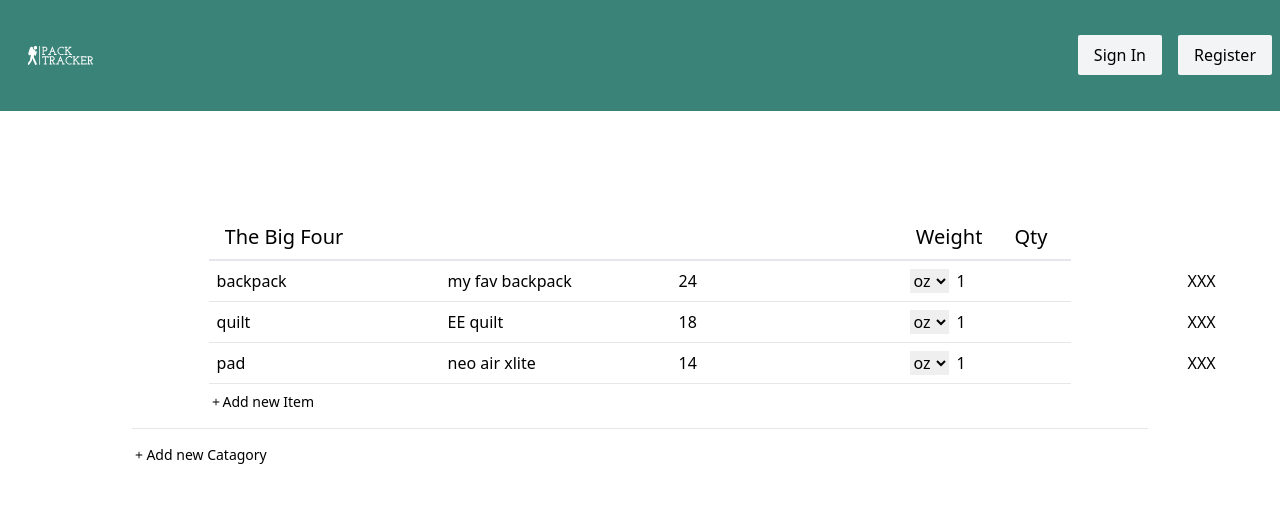
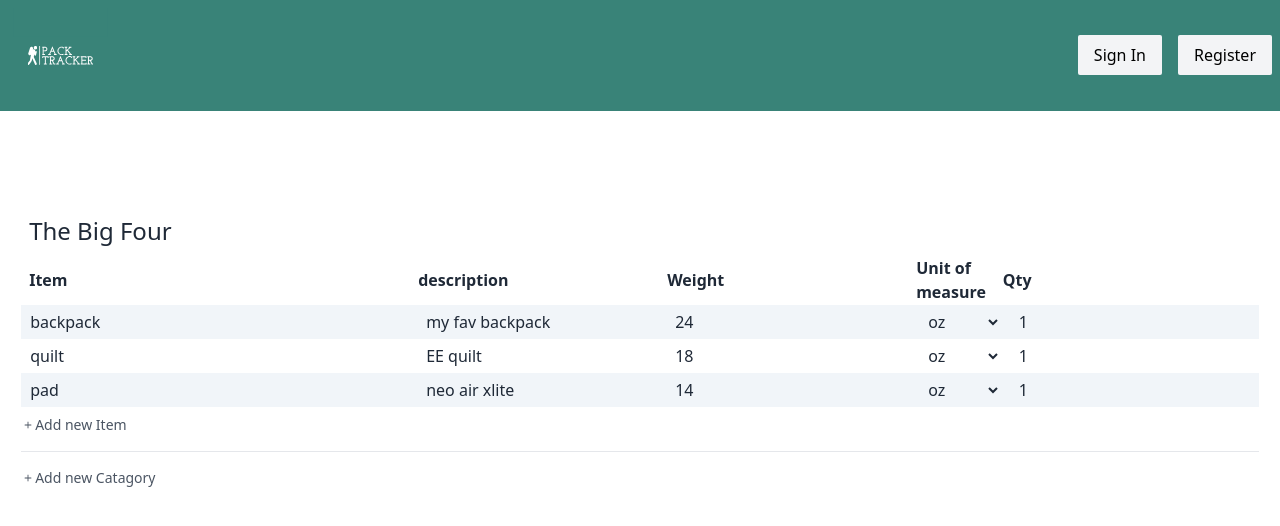
Before and after one commit to jrmeyers92/pack-tracker, a Next.js app: page / in a window 1280 px wide. Shown: the top 526 px of the page. Built offline with nearby package versions, Linux system fonts and the light colour scheme.

Commit message:
convert to tables, add styling, and start on firebase auth

```diff
--- a/src/app/components/CatagoryItem.js
+++ b/src/app/components/CatagoryItem.js
@@ -2,120 +2,105 @@ import { updateItem, deleteItem } from "../store";
 import { useDispatch } from "react-redux";
 
 const CatagoryItem = ({ data, catagoryID, id }) => {
-  const unitsOfMeasure = ["oz", "g", "lb", "kg"];
-
   const dispatch = useDispatch();
 
   const handleDeleteItem = () => {
-    console.log("ran");
     dispatch(deleteItem({ catagoryID: catagoryID, itemID: id }));
   };
 
-  const handleNameChange = (event) => {
+  const handleInputChange = (event) => {
+    console.log(event.target.name);
     dispatch(
       updateItem({
         catagoryID: catagoryID,
         itemID: data.id,
-        name: event.target.value,
-      })
-    );
-  };
-
-  const handleDescriptionChange = (event) => {
-    dispatch(
-      updateItem({
-        catagoryID: catagoryID,
-        itemID: data.id,
-        descritption: event.target.value,
-      })
-    );
-  };
-
-  const handleWeightChange = (event) => {
-    dispatch(
-      updateItem({
-        catagoryID: catagoryID,
-        itemID: data.id,
-        weight: event.target.value,
-      })
-    );
-  };
-
-  const handleUOMChange = (event) => {
-    dispatch(
-      updateItem({
-        catagoryID: catagoryID,
-        itemID: data.id,
-        unitOfMeasure: event.target.value,
-      })
-    );
-  };
-
-  const handleQtyChange = (event) => {
-    dispatch(
-      updateItem({
-        catagoryID: catagoryID,
-        itemID: data.id,
-        qty: event.target.value,
+        [event.target.name]: event.target.value,
       })
     );
   };
 
   return (
-    <li className="p-2 w-full flex justify-between border-b">
+    <>
+      <tr className="odd:bg-slate-100 odd:hover:bg-slate-200 even:hover:bg-zinc-200 duration-200 text-gray-800">
+        <td>
           <input
-        className="outline-0"
+            className="outline-0 bg-inherit hover:ring-2 hover:ring-inset hover:ring-pink py-1 px-2 pl-2"
+            bg-inherit
             type="text"
             name="name"
             placeholder="name"
-        onChange={handleNameChange}
+            onChange={handleInputChange}
             value={data.name}
           />
+        </td>
+        <td>
           <input
-        className="outline-0"
+            className="outline-0 bg-inherit hover:ring-2 hover:ring-inset hover:ring-pink py-1 px-2"
+            bg-inherit
             type="text"
             placeholder="description"
-        onChange={handleDescriptionChange}
-        value={data.descritption}
+            name="description"
+            onChange={handleInputChange}
+            value={data.description}
           />
+        </td>
+        <td>
           <input
-        className="outline-0"
+            className="outline-0 bg-inherit hover:ring-2 hover:ring-inset hover:ring-pink py-1 px-2"
             type="number"
+            name="weight"
             placeholder="weight"
             value={data.weight}
-        onChange={handleWeightChange}
+            onChange={handleInputChange}
           />
+        </td>
+        <td>
           <select
             name={`unitOfMeasure-${data.id}`}
             id={`unitOfMeasure-${data.id}`}
-        onChange={handleUOMChange}
+            onChange={handleInputChange}
+            className="outline-0 bg-inherit w-full hover:ring-2 hover:ring-inset hover:ring-pink py-1 px-2 mr-4"
           >
-        <option selected={data.unitOfMeasure == "g" ? true : false} value="g">
+            <option
+              selected={data.unitOfMeasure == "g" ? true : false}
+              value="g"
+            >
               g
             </option>
-        <option selected={data.unitOfMeasure == "oz" ? true : false} value="oz">
+            <option
+              selected={data.unitOfMeasure == "oz" ? true : false}
+              value="oz"
+            >
               oz
             </option>
-        <option selected={data.unitOfMeasure == "lb" ? true : false} value="lb">
+            <option
+              selected={data.unitOfMeasure == "lb" ? true : false}
+              value="lb"
+            >
               lb
             </option>
-        <option selected={data.unitOfMeasure == "kg" ? true : false} value="kg">
+            <option
+              selected={data.unitOfMeasure == "kg" ? true : false}
+              value="kg"
+            >
               kg
             </option>
           </select>
+        </td>
+        <td>
           <input
-        className="outline-0 ml-2"
+            className="outline-0 bg-inherit hover:ring-2 hover:ring-inset hover:ring-pink py-1 px-2 ml-2"
             type="number"
             name="qty"
             id=""
             placeholder="Quantity"
             value={data.qty}
-        className="ml-2"
-        onChange={handleQtyChange}
+            onChange={handleInputChange}
           />
-
-      <button onClick={handleDeleteItem}>XXX</button>
-    </li>
+        </td>
+        {/* <button onClick={handleDeleteItem}>XXX</button> */}
+      </tr>
+    </>
   );
 };
 
--- a/src/app/components/CatagoryList.js
+++ b/src/app/components/CatagoryList.js
@@ -17,9 +17,8 @@ const CatagoryList = ({ name, data, id }) => {
   };
 
   return (
-    <div className="mb-4 border-b pb-4">
-      <ul className="mx-auto w-full md:w-[85%]">
-        <li className="flex items-center justify-center border-b-2 p-2 pb-0 text-xl">
+    <table className="border-b mb-4 text-gray-800">
+      <tr>
         <input
           type="text"
           name="catagoryName"
@@ -27,32 +26,33 @@ const CatagoryList = ({ name, data, id }) => {
           value={name}
           onChange={handleNameChange}
           placeholder="Catagory Name"
-            className="flex-1 outline-0 hover:border hover:border-b-0 active:border active:border-b-0 p-2 mr-8"
+          className="flex-1 outline-0 p-2 mr-8 text-2xl hover:ring-1 active:ring-1 ring-gray-200 hover:bg-gray-100 active:gray-100"
         />
-          <span className="mx-4">Weight</span>
-          <span className="mx-4">Qty</span>
+      </tr>
+      <tr>
+        <th className="text-left pl-2">Item</th>
+        <th className="text-left">description</th>
+        <th className="text-left">Weight</th>
+        <th className="text-left pr-4">Unit of measure</th>
+        <th className="text-left">Qty</th>
+        {/* <th className="border border-black">
             <button className="hidden">X</button>
-        </li>
+          </th> */}
+      </tr>
 
       {data.map((item) => (
-          <CatagoryItem
-            data={item}
-            key={item.id}
-            catagoryID={id}
-            id={item.id}
-          />
+        <CatagoryItem data={item} key={item.id} catagoryID={id} id={item.id} />
       ))}
 
-        <li>
+      <tr>
         <button
-            className="flex items-center text-sm mt-2"
+          className="flex items-center text-sm mt-2 pb-4 text-gray-600"
           onClick={addNewItem}
         >
           <BsPlus /> Add new Item
         </button>
-        </li>
-      </ul>
-    </div>
+      </tr>
+    </table>
   );
 };
 
--- a/src/app/components/GearList.js
+++ b/src/app/components/GearList.js
@@ -31,7 +31,7 @@ const GearList = () => {
       ))}
 
       <button
-        className="flex items-center text-sm mt-2"
+        className="flex items-center text-sm mt-2 text-gray-600"
         onClick={addNewCatagory}
       >
         <BsPlus /> Add new Catagory
--- a/src/app/store/slices/gearSlice.js
+++ b/src/app/store/slices/gearSlice.js
@@ -11,7 +11,7 @@ const gearSlice = createSlice({
           {
             id: nanoid(),
             name: "backpack",
-            descritption: "my fav backpack",
+            description: "my fav backpack",
             unitOfMeasure: "oz",
             weight: "24",
             qty: 1,
@@ -19,7 +19,7 @@ const gearSlice = createSlice({
           {
             id: nanoid(),
             name: "quilt",
-            descritption: "EE quilt",
+            description: "EE quilt",
             unitOfMeasure: "oz",
             weight: "18",
             qty: 1,
@@ -27,7 +27,7 @@ const gearSlice = createSlice({
           {
             id: nanoid(),
             name: "pad",
-            descritption: "neo air xlite",
+            description: "neo air xlite",
             unitOfMeasure: "oz",
             weight: "14",
             qty: 1,
@@ -45,7 +45,7 @@ const gearSlice = createSlice({
           {
             id: nanoid(),
             name: "",
-            descritption: "",
+            description: "",
             unitOfMeasure: "oz",
             weight: "",
             qty: 1,
@@ -83,7 +83,7 @@ const gearSlice = createSlice({
       state.gear[objIndex].items.push({
         id: nanoid(),
         name: "",
-        descritption: "",
+        description: "",
         unitOfMeasure: "oz",
         weight: "",
         qty: 1,
```
Also changed, not shown: data1.js (deleted, +0 -35 lines). Lines whose indentation alone changed are shown as unchanged.
